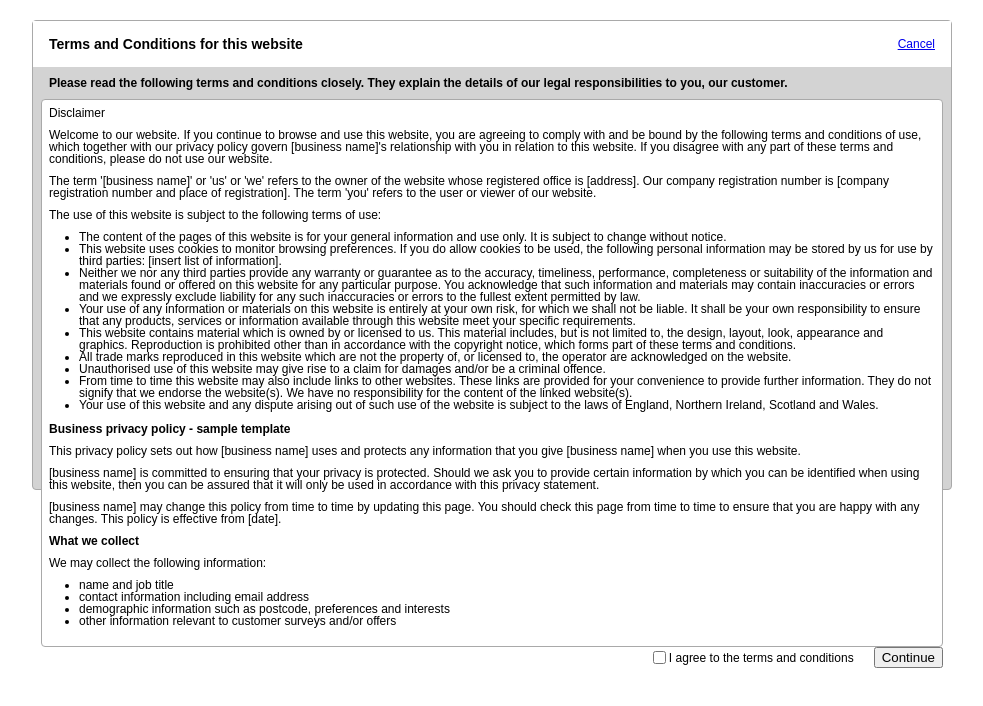
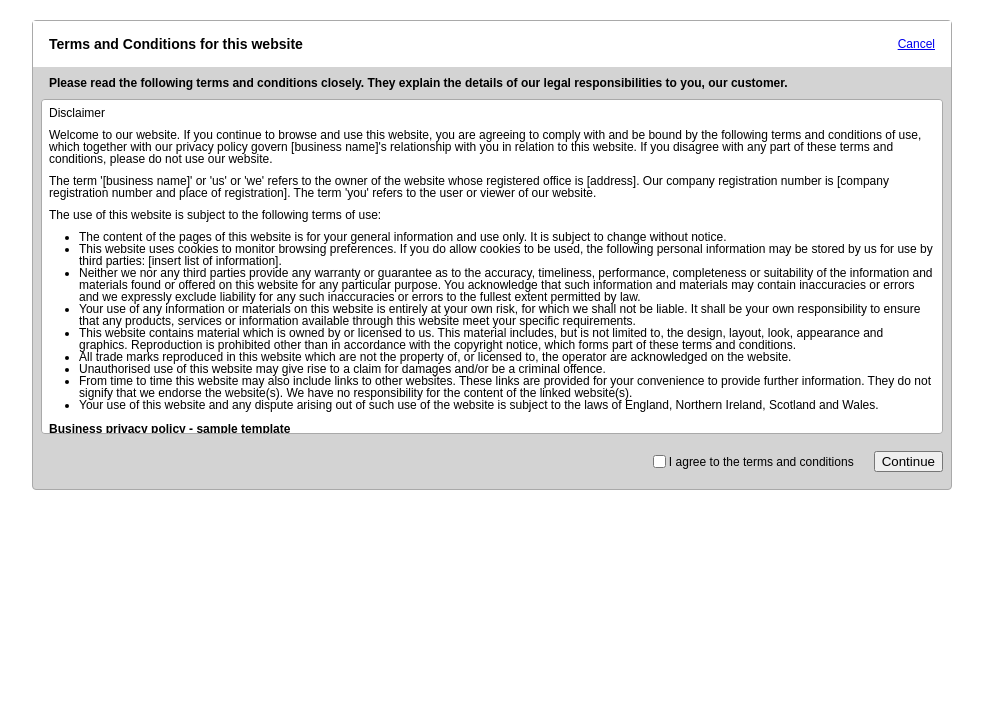
Before and after one commit to JohnNmiMa/Flexbox, a plain HTML site: page index.html in a window 1280 px wide. Shown: the whole page, without its empty margins (148-1131 px from the left). Drawn offline with Linux system fonts and the light colour scheme.

Commit message:
Fixes for Safari (added missing webkit flexbox rules)

```diff
--- a/flexbox.less
+++ b/flexbox.less
@@ -3,7 +3,7 @@
 .flex {
     display: flex;
     display: -ms-flexbox;
-    display: -webkit-flexbox;
+    display: -webkit-flex;
 
     // Per flex item
     .flex-one-one-auto {
@@ -68,11 +68,11 @@
     justify-content: center;
 }
 .flex-left-main {
-    //    margin-left: auto;
+    -webkit-justify-content: flex-start;
     justify-content: flex-start;
 }
 .flex-right-main {
-    //    margin-left: auto;
+    -webkit-justify-content: flex-end;
     justify-content: flex-end;
 }
 // cross axis alignment (uses align-items)
--- a/main.less
+++ b/main.less
@@ -17,8 +17,6 @@ p, h1, h2, h3, h4, h5, h6 {
 }
 .title {
     background-color: white;
-    //height:40px;
-    //line-height:40px;
     padding: 16px;
 
     h3 {
@@ -27,13 +25,14 @@ p, h1, h2, h3, h4, h5, h6 {
 }
 .tac {
     margin:0 8px;
-    height: 100vh;
+    height: 100%;
 
     .sub-title {
         padding-left:8px;
     }
     .disclaimer {
         flex: 1 0 0%;
+        flex: 1 0 0;
         overflow: auto;
         background-color: white;
         border:1px solid darkgray;
```
Also changed, not shown: main.css.
